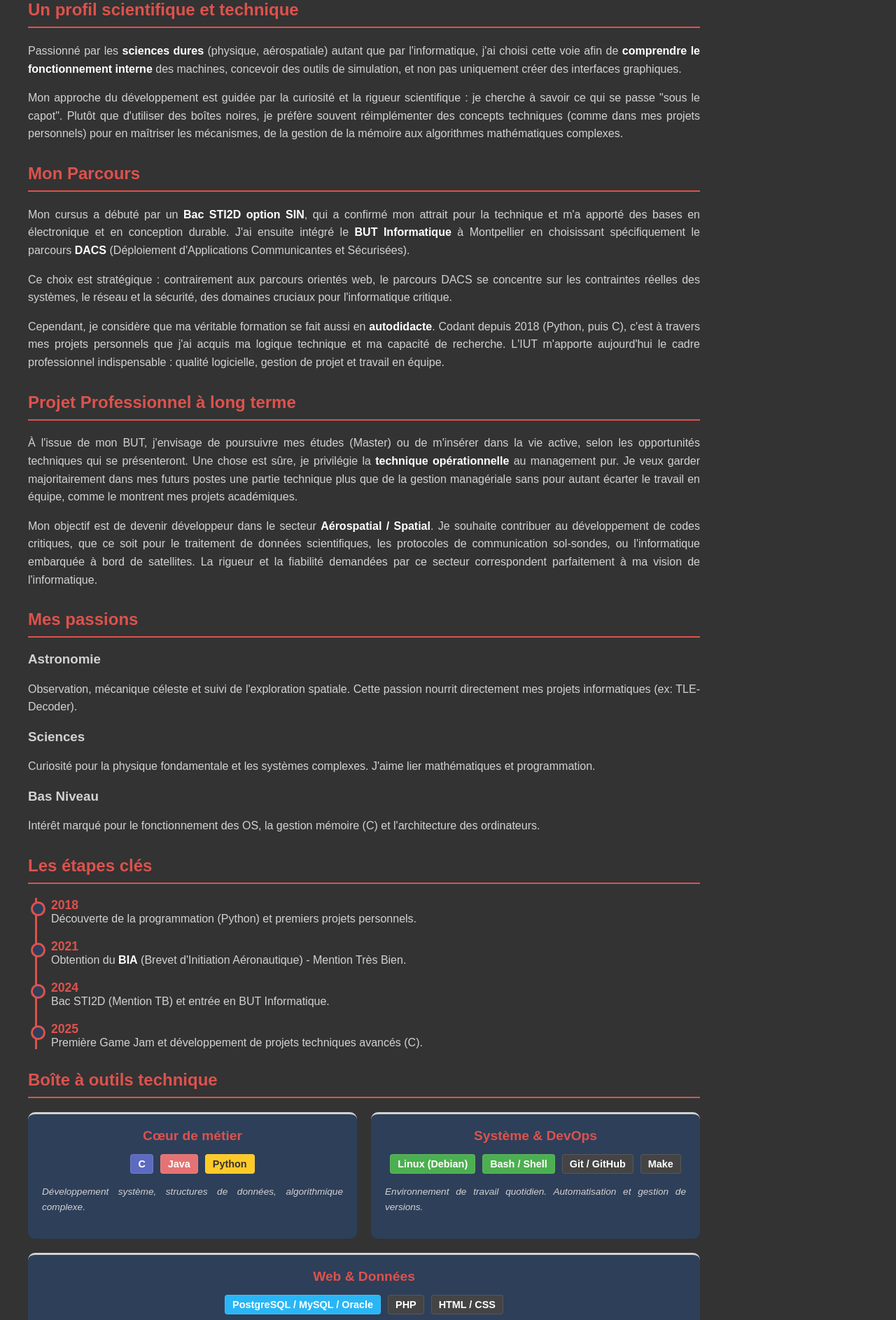
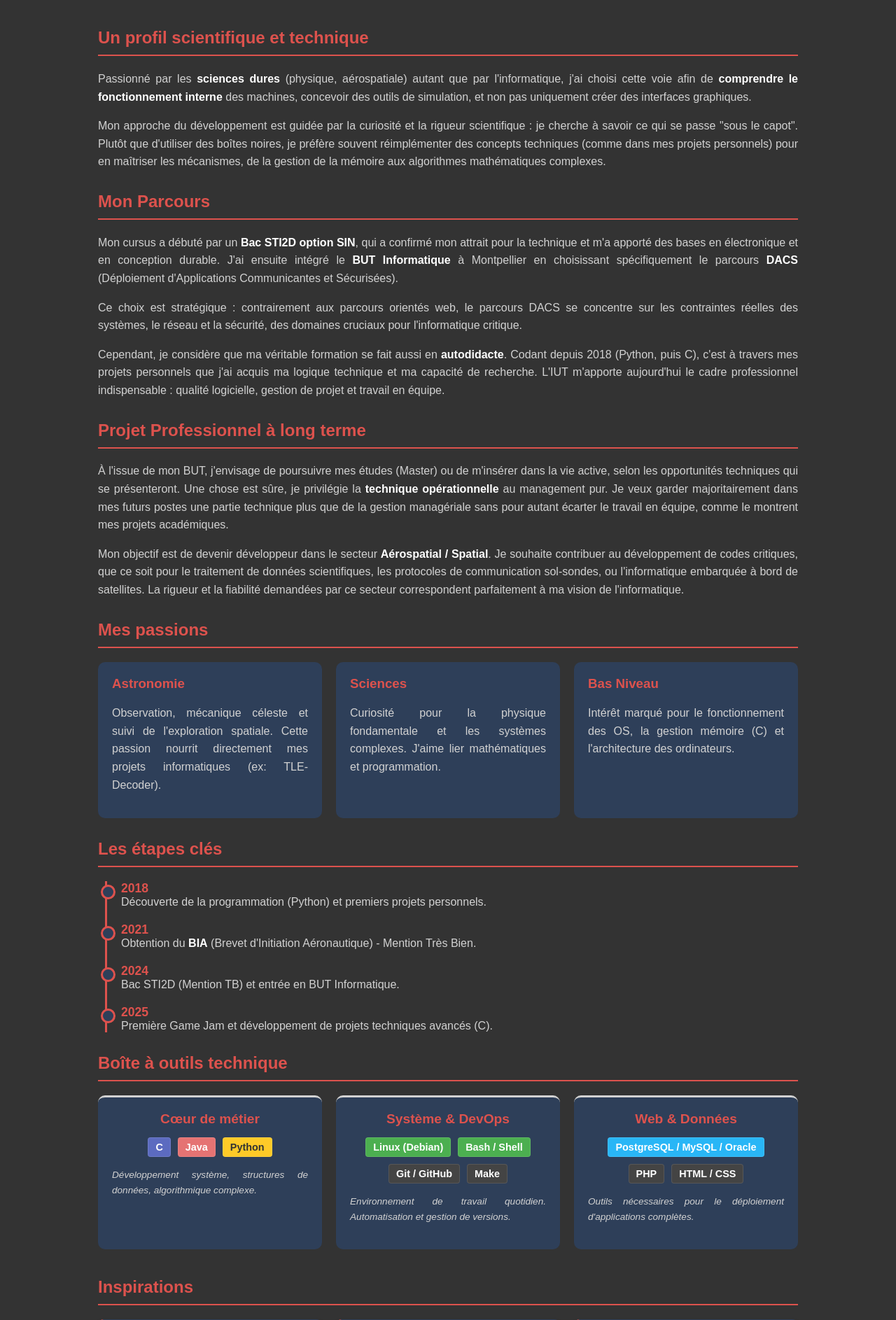
Before and after one commit to Jordi-R66/Portfolio, a PHP site: page /moi.php in a window 1280 px wide. Shown: the part 81-1967 px from the top of the page at 70% size. Run offline with PHP 8.4, Linux system fonts and the light colour scheme.

Commit message:
Correction d'un bug d'affichage

```diff
--- a/site/css/moi.css
+++ b/site/css/moi.css
@@ -3,6 +3,23 @@
 :root {
 	color: var(--light-grey);
 }
+
+/* --- CORRECTION DU LAYOUT --- */
+/* On écrase le style de common.css pour structurer la page proprement */
+main {
+	width: 90%;
+	/* Responsive : marge sur mobile */
+	max-width: 1000px;
+	/* Lecture confortable sur grand écran */
+	margin: 40px auto;
+	/* Centrage horizontal et aération verticale */
+	display: flex;
+	flex-direction: column;
+	align-items: center;
+	/* Centre le bouton CV et le bloc texte */
+}
+
+/* ---------------------------- */
 
 a.cv-box {
 	color: var(--light-grey);
@@ -10,27 +27,32 @@ a.cv-box {
 }
 
 div.perso-box {
-	/*background-color: ;*/
-	width: 80%;
+	width: 100%;
+	/* Prend toute la largeur du conteneur main */
 }
 
 div.cv-box {
 	width: fit-content;
 	height: fit-content;
+	margin-top: 30px;
+	/* Ajoute de l'espace avant le bouton */
 
 	background-color: var(--red);
 
-	padding: 5px;
-	padding-inline: 50px;
+	padding: 15px 50px;
+	/* Padding un peu plus équilibré */
 
 	border-radius: 25px;
+	transition: 0.3s;
+	/* Animation plus fluide */
 }
 
 .cv-box:hover {
-	transition: 0.5s;
 	background-color: var(--dark-blue);
 	color: var(--red);
 	font-weight: bold;
+	transform: translateY(-3px);
+	/* Petit effet sympa au survol */
 }
 
 .perso-box h2 {
@@ -55,12 +77,35 @@ div.cv-box {
 	color: white;
 }
 
+/* --- SECTION PASSIONS (Ajout pour la mise en page des 3 colonnes) --- */
+.passions-list {
+	display: flex;
+	flex-wrap: wrap;
+	gap: 20px;
+	margin-bottom: 30px;
+}
+
+.passion-item {
+	flex: 1;
+	min-width: 250px;
+	background-color: var(--dark-blue);
+	padding: 20px;
+	border-radius: 10px;
+}
+
+.passion-item h3 {
+	color: var(--red);
+	margin-top: 0;
+}
+
+/* ------------------------------------------------------------------- */
+
 /* Style pour la Timeline */
 ul.timeline-list {
 	list-style-type: none;
 	padding: 0;
 	margin-top: 20px;
-    border-left: 3px solid var(--red); /* Ligne verticale rouge */
+	border-left: 3px solid var(--red);
 	margin-left: 10px;
 }
 
```
Also changed, not shown: other parts of site/css/moi.css (+30 -24 lines). Lines whose indentation alone changed are shown as unchanged.
